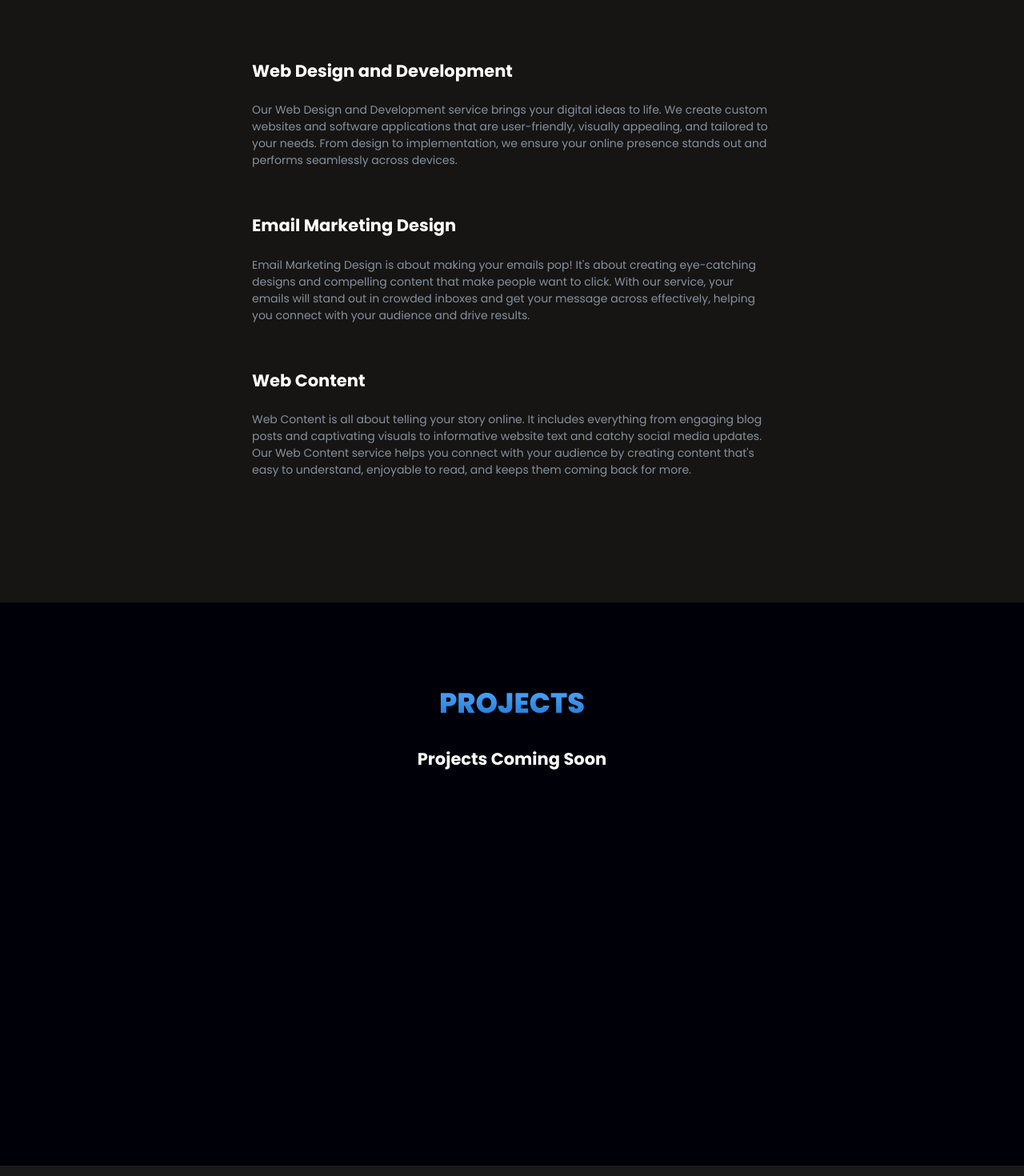
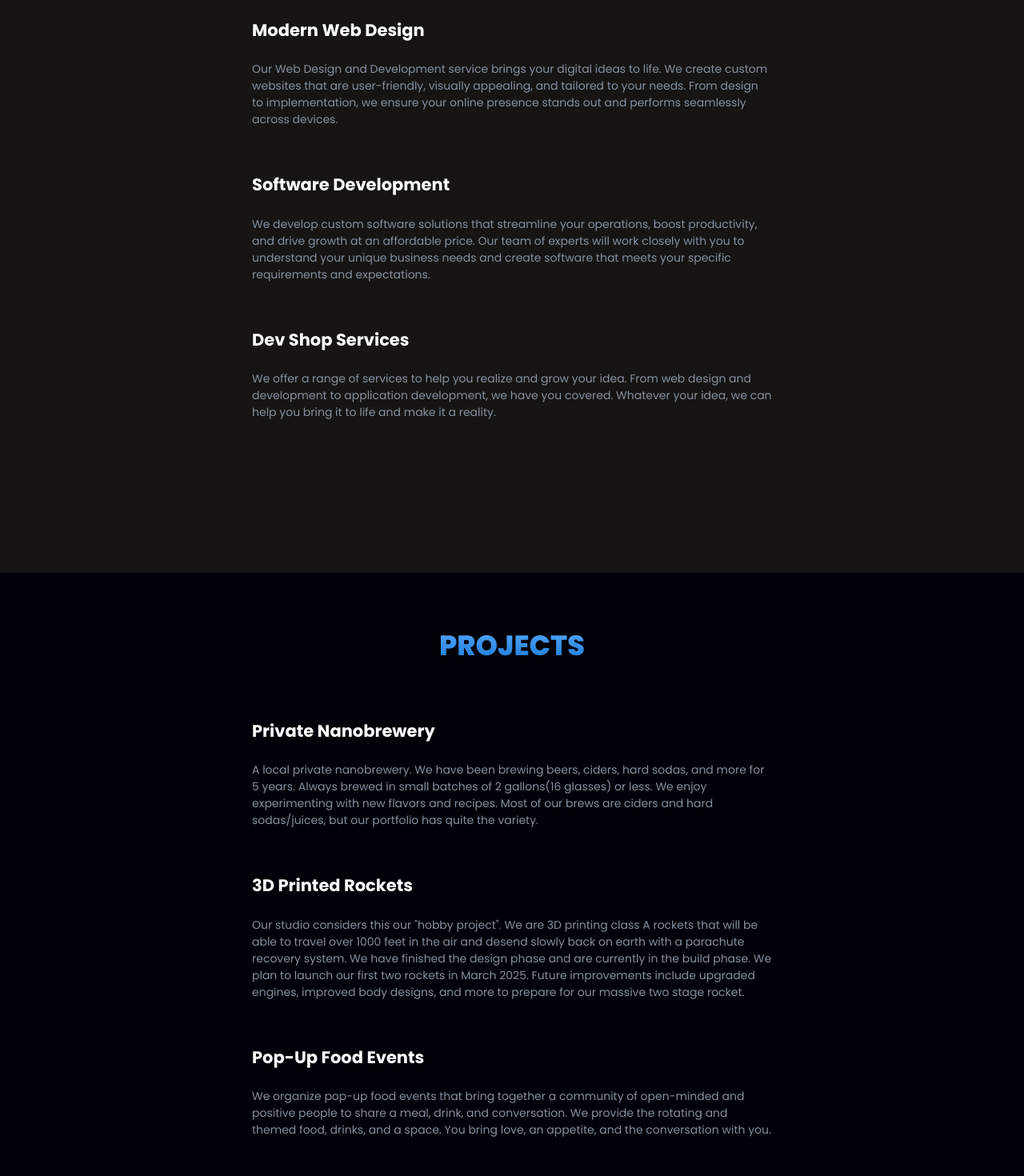
Before and after one commit to Jameson13B/atomic10-studios, a React (Create React App) app: page / in a window 1280 px wide. Shown: the part 960-2430 px from the top of the page at 80% size. Built offline with nearby package versions, Linux system fonts and the light colour scheme; a web font is replaced by a local one.

Commit message:
Updated services and projects

```diff
--- a/src/components/Home.js
+++ b/src/components/Home.js
@@ -1,12 +1,13 @@
-import React, { useState, useEffect } from 'react'
-import NeonLogo from '../assets/neon_logo.png'
+import React, { useState, useEffect } from "react"
+import NeonLogo from "../assets/neon_logo.png"
 
 const topics = [
-  'Restaurants',
-  'Brew Pubs',
-  'Salons',
-  'Portfolios',
-  'Real Estate',
+  "Modern Web Design", // Service
+  "Software Development", // Service
+  "Private Nanobrewery", // Project
+  "Dev Shop Services", // Service
+  "3D Printed Rockets", // Project
+  "Pop-Up Food Events", // Project
 ]
 
 export const Home = (props) => {
@@ -17,7 +18,7 @@ export const Home = (props) => {
     const interval = setInterval(() => {
       setTopic(topics[i])
       i === topics.length - 1 ? (i = 0) : i++
-    }, 1500)
+    }, 2500)
 
     return () => clearInterval(interval)
   }, [])
@@ -28,12 +29,16 @@ export const Home = (props) => {
       id="home-section"
     >
       <h1 className="max-w-[768px] mx-auto mt-20 text-center text-white text-[45px] sm:text-[55px] font-[800] font-Poppins">
-        Your technology partner for{' '}
+        The studio for{" "}
       </h1>
-      <p className="max-w-[768px] mx-auto mb-12 bg-gradient-to-br from-[#FF51A0] from-55% to-[#3289C3] to-75% bg-clip-text text-[55px] sm:text-[65px] text-transparent font-[800]">
+      <p className="max-w-[768px] mx-auto mb-12 bg-gradient-to-br from-[#FF51A0] from-55% to-[#3289C3] to-75% bg-clip-text text-[50px] sm:text-[65px] text-transparent font-[800] text-center">
         {topic}
       </p>
-      <img src={NeonLogo} alt="logo" className="max-w-[900px] w-full mx-auto" />
+      <img
+        src={NeonLogo}
+        alt="logo"
+        className="mt-[3rem] max-w-[900px] w-full mx-auto"
+      />
     </div>
   )
 }
--- a/src/components/Projects.js
+++ b/src/components/Projects.js
@@ -3,33 +3,66 @@
 export const Projects = () => {
   return (
     <div
-      className="bg-[#000008] py-[100px] p-[25px] flex flex-col align-center min-h-[calc(100vh-96px)]"
+      className="bg-[#000008] pt-[65px] pb-[135px] p-[25px] flex flex-col align-center min-h-[calc(100vh-96px)]"
       id="projects-section"
     >
-      <h2 className="bg-gradient-to-t from-[#1373D1] to-[#5BADFF] inline-block text-transparent bg-clip-text text-[35px] font-[800] uppercase mb-[27px] max-w-[650px] mx-auto font-Poppins">
+      <h2 className="bg-gradient-to-t from-[#1373D1] to-[#5BADFF] inline-block text-transparent bg-clip-text text-[35px] font-[800] uppercase mb-16 max-w-[650px] mx-auto font-Poppins">
         Projects
       </h2>
-      <div className="flex flex-col sm:flex-row max-w-[650px] mx-auto flex-wrap mb-[60px]">
-        <h3 className="text-[#FFFFFF] text-[21px] font-[700] font-Poppins">
-          Projects Coming Soon
-        </h3>
-        {/* <Project title="Designer Portfolio" containerStyles="sm:mr-[30px]" /> */}
-        {/* <Project
-          title="Gilluly Planner"
-          containerStyles="mt-[30px] sm:mr-0 sm:mt-0"
-        /> */}
-        {/* <Project
-          title="Build Redux - Article"
-          containerStyles="mt-[30px] sm:mr-[30px]"
-        /> */}
-        {/* <Project
-          title="MARP Cheatsheet - Article"
-          containerStyles="mt-[30px] sm:mt-[30px]"
-        /> */}
-        {/* <Project
-          title="Stripe API - Article"
-          containerStyles="mt-[30px] sm:mr-[30px]"
-        /> */}
+      <div className="flex flex-col max-w-[650px] mx-auto">
+        <div className="mb-[55px]">
+          <div className="flex flex-col sm:flex-row justify-between items-center">
+            <div className="flex flex-col sm:flex-row items-center">
+              <h3 className="text-[#FFFFFF] text-[21px] font-[700] font-Poppins">
+                Private Nanobrewery
+              </h3>
+            </div>
+          </div>
+          <p className="text-[#8491A0] text-[14px] font-[400] text-left mt-[23px] font-Poppins">
+            A local private nanobrewery. We have been brewing beers, ciders,
+            hard sodas, and more for 5 years. Always brewed in small batches of
+            2 gallons(16 glasses) or less. We enjoy experimenting with new
+            flavors and recipes. Most of our brews are ciders and hard
+            sodas/juices, but our portfolio has quite the variety.
+          </p>
+        </div>
+      </div>
+      <div className="flex flex-col max-w-[650px] mx-auto">
+        <div className="mb-[55px]">
+          <div className="flex flex-col sm:flex-row justify-between items-center">
+            <div className="flex flex-col sm:flex-row items-center">
+              <h3 className="text-[#FFFFFF] text-[21px] font-[700] font-Poppins">
+                3D Printed Rockets
+              </h3>
+            </div>
+          </div>
+          <p className="text-[#8491A0] text-[14px] font-[400] text-left mt-[23px] font-Poppins">
+            Our studio considers this our "hobby project". We are 3D printing
+            class A rockets that will be able to travel over 1000 feet in the
+            air and desend slowly back on earth with a parachute recovery
+            system. We have finished the design phase and are currently in the
+            build phase. We plan to launch our first two rockets in March 2025.
+            Future improvements include upgraded engines, improved body designs,
+            and more to prepare for our massive two stage rocket.
+          </p>
+        </div>
+      </div>
+      <div className="flex flex-col max-w-[650px] mx-auto">
+        <div className="mb-[55px]">
+          <div className="flex flex-col sm:flex-row justify-between items-center">
+            <div className="flex flex-col sm:flex-row items-center">
+              <h3 className="text-[#FFFFFF] text-[21px] font-[700] font-Poppins">
+                Pop-Up Food Events
+              </h3>
+            </div>
+          </div>
+          <p className="text-[#8491A0] text-[14px] font-[400] text-left mt-[23px] font-Poppins">
+            We organize pop-up food events that bring together a community of
+            open-minded and positive people to share a meal, drink, and
+            conversation. We provide the rotating and themed food, drinks, and a
+            space. You bring love, an appetite, and the conversation with you.
+          </p>
+        </div>
       </div>
     </div>
   )
--- a/src/components/Services.js
+++ b/src/components/Services.js
@@ -1,10 +1,10 @@
 export const Services = () => {
   return (
     <div
-      className="py-[100px] p-[25px] flex flex-col align-center min-h-[calc(100vh-96px)]"
+      className="pt-[65px] pb-[135px] p-[25px] flex flex-col align-center min-h-[calc(100vh-96px)]"
       id="services-section"
     >
-      <h2 className="bg-gradient-to-t from-[#D5491D] to-[#FF8660] inline-block text-transparent bg-clip-text text-[35px] font-[800] uppercase mb-20 max-w-[650px] mx-auto font-Poppins">
+      <h2 className="bg-gradient-to-t from-[#D5491D] to-[#FF8660] inline-block text-transparent bg-clip-text text-[35px] font-[800] uppercase mb-16 max-w-[650px] mx-auto font-Poppins">
         Services
       </h2>
       <div className="flex flex-col max-w-[650px] mx-auto">
@@ -12,16 +12,16 @@ export const Services = () => {
           <div className="flex flex-col sm:flex-row justify-between items-center">
             <div className="flex flex-col sm:flex-row items-center">
               <h3 className="text-[#FFFFFF] text-[21px] font-[700] font-Poppins">
-                Web Design and Development
+                Modern Web Design
               </h3>
             </div>
           </div>
           <p className="text-[#8491A0] text-[14px] font-[400] text-left mt-[23px] font-Poppins">
             Our Web Design and Development service brings your digital ideas to
-            life. We create custom websites and software applications that are
-            user-friendly, visually appealing, and tailored to your needs. From
-            design to implementation, we ensure your online presence stands out
-            and performs seamlessly across devices.
+            life. We create custom websites that are user-friendly, visually
+            appealing, and tailored to your needs. From design to
+            implementation, we ensure your online presence stands out and
+            performs seamlessly across devices.
           </p>
         </div>
       </div>
@@ -30,16 +30,16 @@ export const Services = () => {
           <div className="flex flex-col sm:flex-row justify-between items-center">
             <div className="flex flex-col sm:flex-row items-center">
               <h3 className="text-[#FFFFFF] text-[21px] font-[700] font-Poppins">
-                Email Marketing Design
+                Software Development
               </h3>
             </div>
           </div>
           <p className="text-[#8491A0] text-[14px] font-[400] text-left mt-[23px] font-Poppins">
-            Email Marketing Design is about making your emails pop! It's about
-            creating eye-catching designs and compelling content that make
-            people want to click. With our service, your emails will stand out
-            in crowded inboxes and get your message across effectively, helping
-            you connect with your audience and drive results.
+            We develop custom software solutions that streamline your
+            operations, boost productivity, and drive growth at an affordable
+            price. Our team of experts will work closely with you to understand
+            your unique business needs and create software that meets your
+            specific requirements and expectations.
           </p>
         </div>
       </div>
@@ -48,17 +48,15 @@ export const Services = () => {
           <div className="flex flex-col sm:flex-row justify-between items-center">
             <div className="flex flex-col sm:flex-row items-center">
               <h3 className="text-[#FFFFFF] text-[21px] font-[700] font-Poppins">
-                Web Content
+                Dev Shop Services
               </h3>
             </div>
           </div>
           <p className="text-[#8491A0] text-[14px] font-[400] text-left mt-[23px] font-Poppins">
-            Web Content is all about telling your story online. It includes
-            everything from engaging blog posts and captivating visuals to
-            informative website text and catchy social media updates. Our Web
-            Content service helps you connect with your audience by creating
-            content that's easy to understand, enjoyable to read, and keeps them
-            coming back for more.
+            We offer a range of services to help you realize and grow your idea.
+            From web design and development to application development, we have
+            you covered. Whatever your idea, we can help you bring it to life
+            and make it a reality.
           </p>
         </div>
       </div>
```
